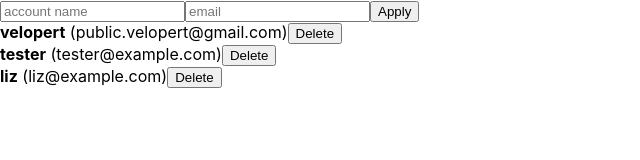
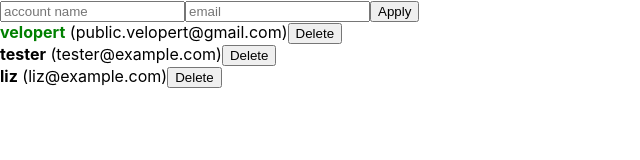
Before and after one commit to jiyoungbkim/Daily_Coding, a React (Create React App) app in the folder React/begin-react/: page / in a window 1280 px wide. Shown: the top 160 px of the page, without its empty margins (0-640 px from the left). Built offline with nearby package versions, Linux system fonts and the light colour scheme.

Commit message:
onToggle

```diff
--- a/React/begin-react/src/App.js
+++ b/React/begin-react/src/App.js
@@ -20,17 +20,20 @@
     {
       id: 1,
       username: 'velopert',
-      email: 'public.velopert@gmail.com'
+      email: 'public.velopert@gmail.com',
+      active: true
     },
     {
       id: 2,
       username: 'tester',
-      email: 'tester@example.com'
+      email: 'tester@example.com',
+      active: false
     },
     {
       id: 3,
       username: 'liz',
-      email: 'liz@example.com'
+      email: 'liz@example.com',
+      active: false
     }
   ]);
   const nextId = useRef(4);
@@ -52,6 +55,13 @@
   const onRemove = id => {
     setUsers(users.filter(user => user.id !== id));
   };
+
+  const onToggle = id => {
+    setUsers(users.map(user => user.id === id
+      ? { ...user, active: !user.active }
+      : user
+    ));
+  };
   return (
     <>
       <CreateUser
@@ -60,7 +70,11 @@
         onChange={onChange}
         onCreate={onCreate}
       />
-      <UserList users={users} onRemove={onRemove}/>
+      <UserList
+        users={users}
+        onRemove={onRemove}
+        onToggle={onToggle}
+      />
     </>
   );
 }
--- a/React/begin-react/src/UserList.js
+++ b/React/begin-react/src/UserList.js
@@ -1,16 +1,26 @@
 import React from 'react';
 
-function User({user, onRemove}){
-  const { username, email, id} = user;
+function User({user, onRemove, onToggle}){
+  const { username, email, id, active} = user;
   return (
     <div>
-      <b>{username}</b> <span>({email})</span>
+      <b
+        style={{
+          color: active ? 'green' : 'black',
+          cursor: 'pointer'
+        }}
+        onClick={()=>onToggle(id)}
+      >
+        {username}
+      </b>
+      &nbsp;
+      <span>({email})</span>
       <button onClick={()=> onRemove(id)}>Delete</button>
     </div>
   )
 }
 
-function UserList({users, onRemove}) {
+function UserList({users, onRemove, onToggle}) {
   return (
     <div>
       {users.map(user =>
@@ -18,6 +28,7 @@
           user={user}
           key={user.id}
           onRemove={onRemove}
+          onToggle={onToggle}
         />)}
     </div>
   )
```
